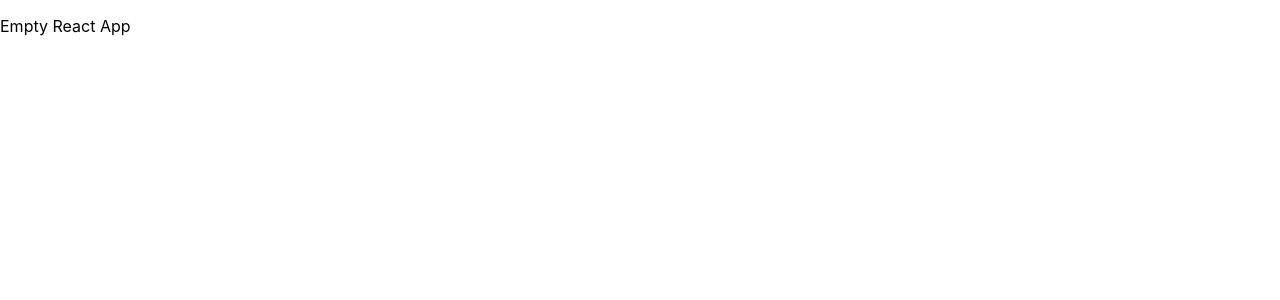
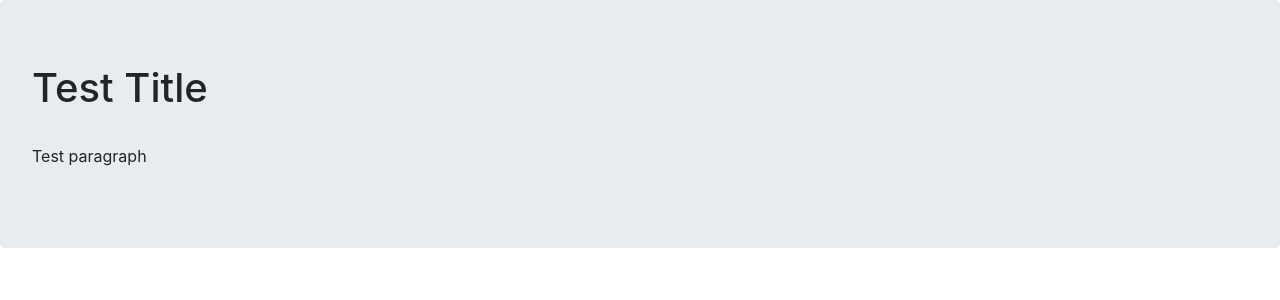
Before and after one commit to Dan-Naeem/WeatherChart, a React (Create React App) app: page / in a window 1280 px wide. Shown: the top 300 px of the page. Built offline with nearby package versions, Linux system fonts and the light colour scheme.

Commit message:
install bootstrap

```diff
--- a/package.json
+++ b/package.json
@@ -3,6 +3,7 @@
   "version": "0.1.0",
   "private": true,
   "dependencies": {
+    "bootstrap": "^4.3.1",
     "react": "^16.9.0",
     "react-dom": "^16.9.0",
     "react-scripts": "3.1.0"
--- a/src/App.js
+++ b/src/App.js
@@ -1,9 +1,19 @@
 import React from 'react';
+import 'bootstrap/dist/css/bootstrap.css';
 
 function App() {
   return (
     <div>
-      <p>Empty React App</p>
+      <div class="jumbotron">
+        <h1>
+          Test Title
+        </h1>
+        <br />
+
+        <p>
+          Test paragraph
+        </p>
+      </div>
     </div>
   );
 }
```
Also changed, not shown: 1 other file (tests, documents, lock files or other folders).
